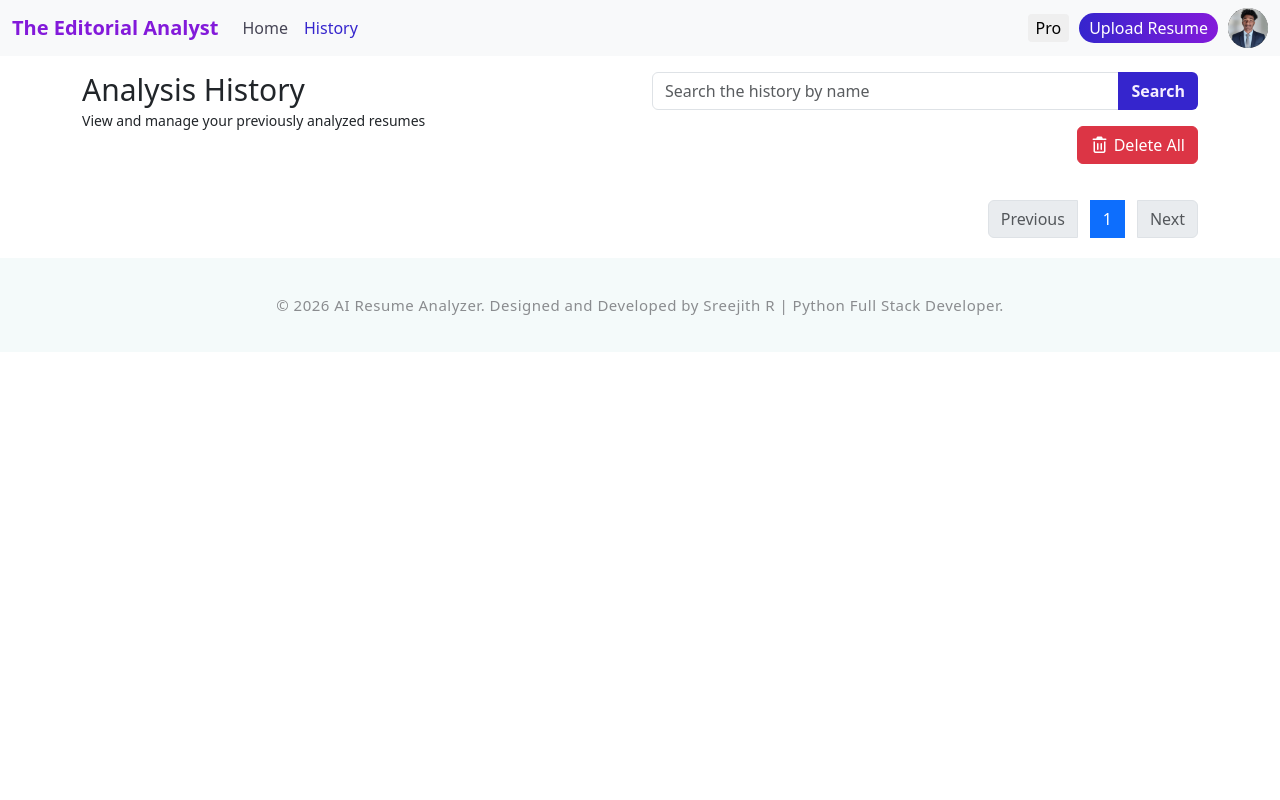
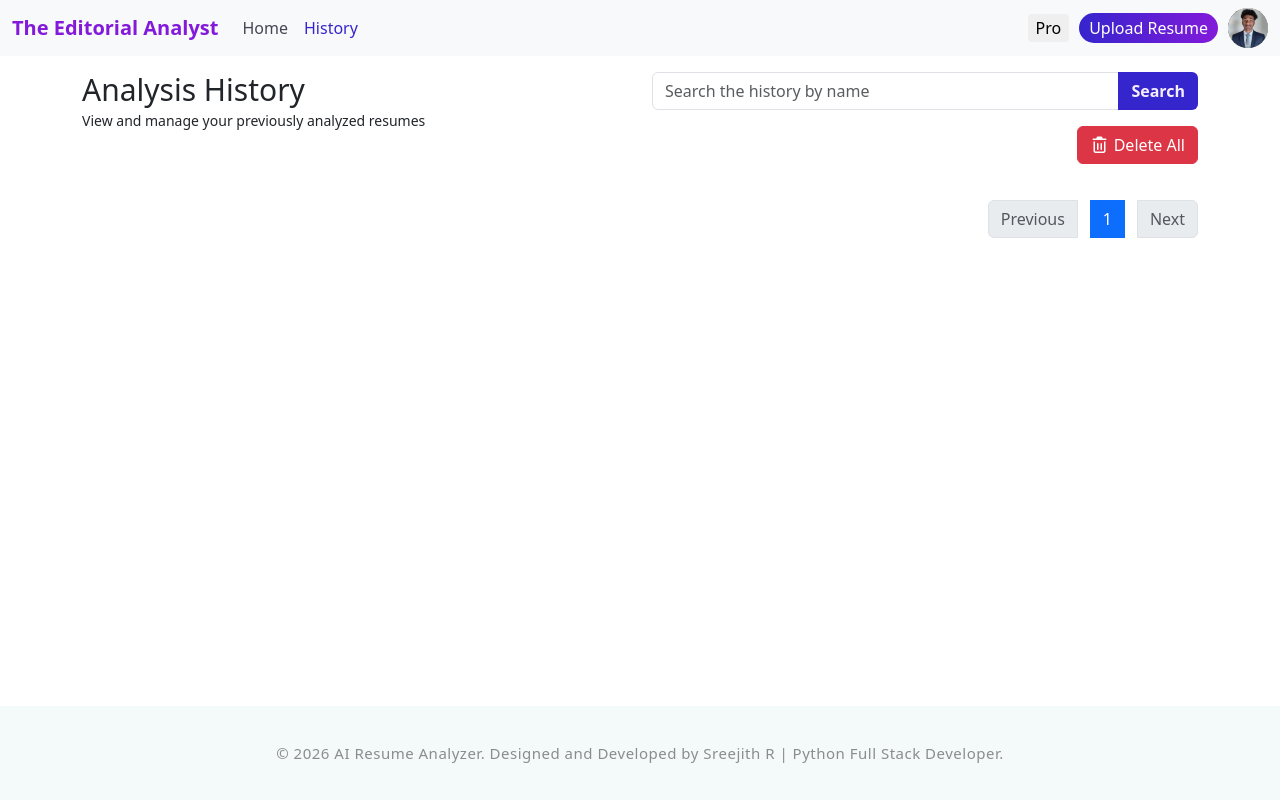
Before and after one commit to sreejith5533/Ai-Resume-Analyzer-Full-Stack, a Django app: page /history/ in a window 1280 px wide. Run offline with Django 5.2, Linux system fonts and the light colour scheme; data that the repository does not hold is empty; some libraries are stand-ins or nearby versions.

Commit message:
Added sticky footer layout and improved page alignment

```diff
--- a/static/css/style.css
+++ b/static/css/style.css
@@ -1,3 +1,18 @@
+html,
+body {
+  height: 100%;
+}
+
+body {
+  display: flex;
+  flex-direction: column;
+}
+
+.container {
+  flex: 1;
+}
+
+
 .upload-box {
   display: flex;
   align-items: center;
@@ -391,7 +406,6 @@ footer p {
 }
 
 
-
 @media (max-width: 468px) {
   .heading-text {
     font-size: 20px !important;
--- a/templates/history.html
+++ b/templates/history.html
@@ -27,7 +27,7 @@
     </a>
   </div>
 </div>
-<div class="row mt-3 g-3">
+<div class="row mt-3 g-3 resume-history">
   {% for resume in resumes %}
   <div class="col-md-4">
     <div class="card">
```
